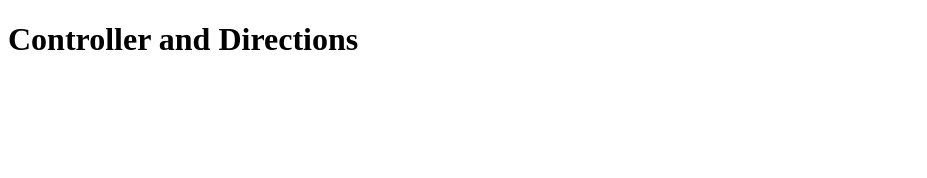
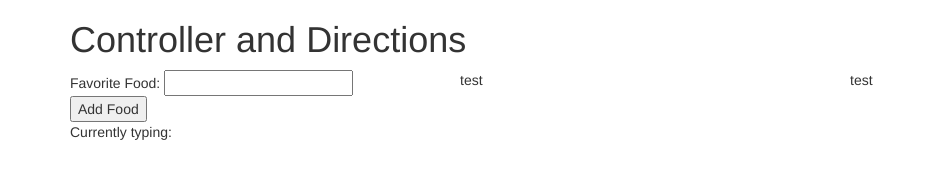
Before and after one commit to shtakai/cd_mean_angular_buildcontroller, a website: page index.html in a window 1280 px wide. Shown: the whole page, without its empty margins (0-927 px from the left). Drawn offline with nearby package versions, Linux system fonts and the light colour scheme.

Commit message:
2way binding

```diff
--- a/index.html
+++ b/index.html
@@ -3,11 +3,26 @@
 <head>
   <meta charset="UTF-8">
   <title></title>
+  <link rel="stylesheet" href="./bower_components/bootstrap/dist/css/bootstrap.min.css">
+  <link rel="stylesheet" href="./style.css">
 </head>
 <body ng-app='myApp'>
   <div class="container" ng-controller="foodsController as g">
     <h1>Controller and Directions</h1>
+    <div class="row">
+      <div class="col-md-4">
+        <div>
+          Favorite Food: <input type="text" ng-model="favoriteFood">
+          <button>Add Food</button>
+        </div>
+        <div>
+          Currently typing: <strong ng-bind="favoriteFood"></strong>
+        </div>
+      </div>
+      <div class="col-md-4">test</div>
+      <div class="col-md-4">test</div>
 
+    </div>
   </div>
 </body>
 <script src="./bower_components/angular/angular.js"></script>
```
Also changed, not shown: style.css (added).
